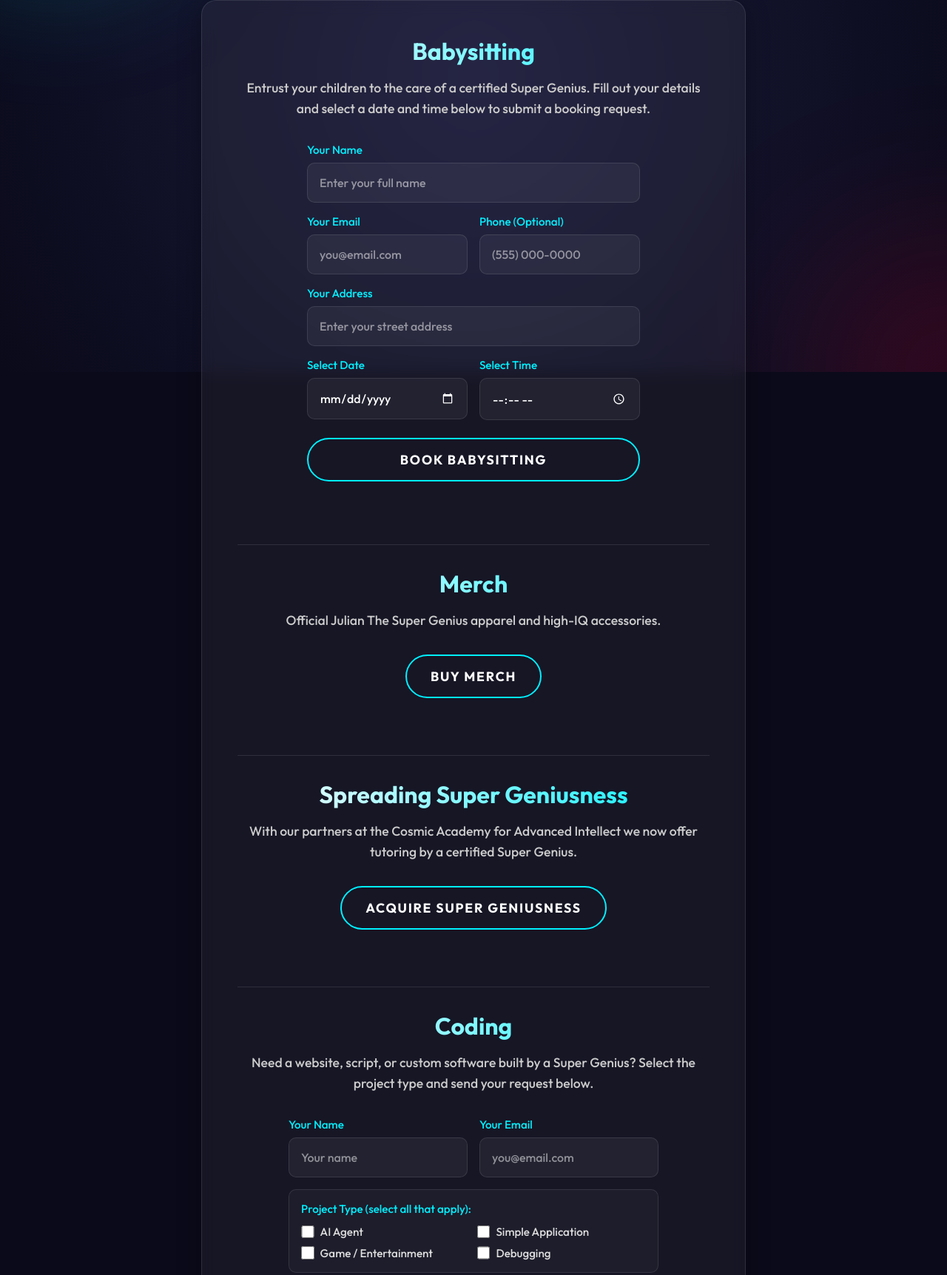
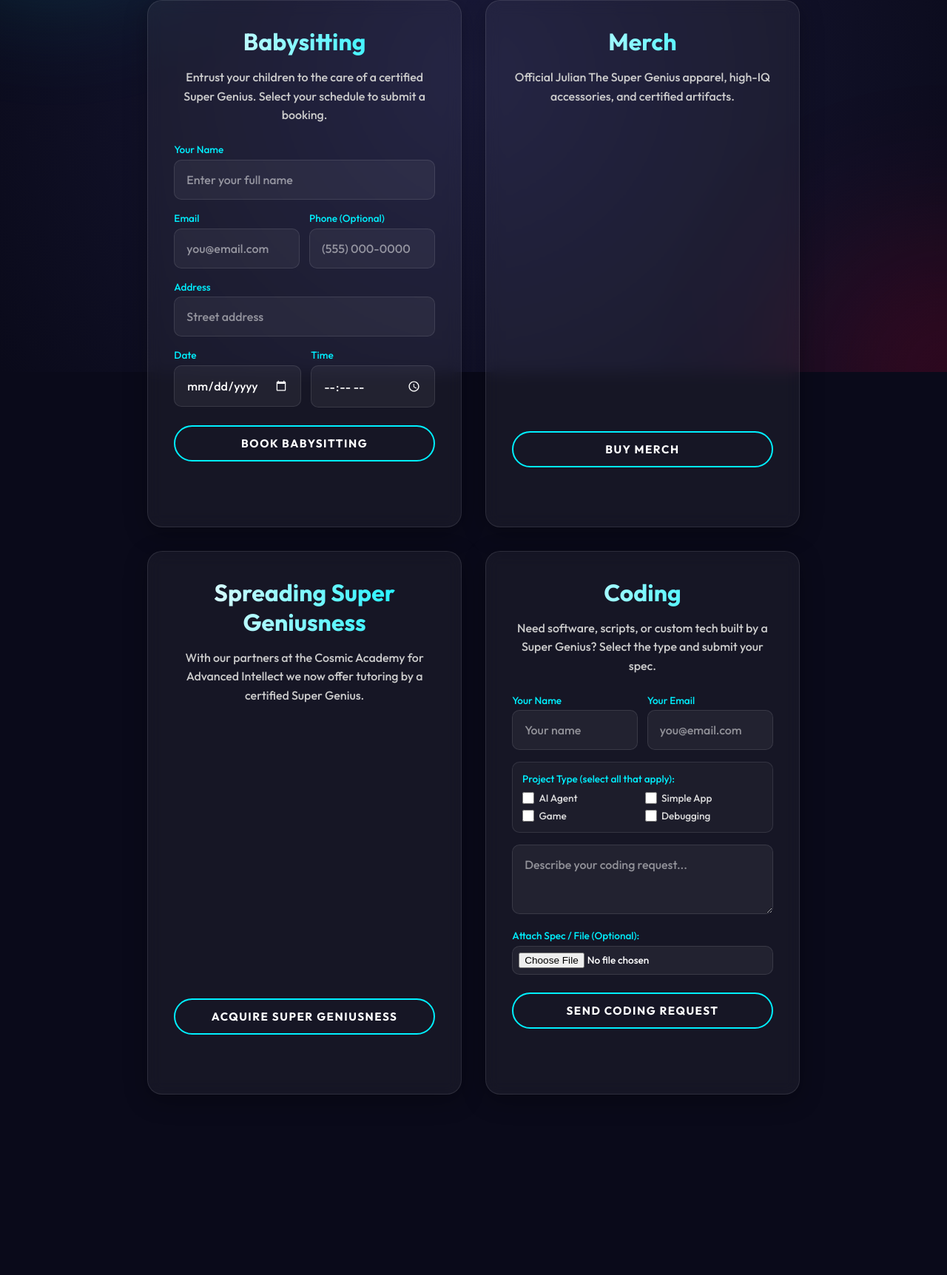
Before and after one commit to julianthesupergenius/julianthesupergenius, a plain HTML site: page products.html in a window 1280 px wide. Shown: the part 297-2021 px from the top of the page at 74% size. After the commit the page ends 1841 px from the top, so only its background shows below. Drawn offline with Linux system fonts and the light colour scheme.

Commit message:
Add files via upload

```diff
--- a/products.html
+++ b/products.html
@@ -15,99 +15,111 @@
         <a href="hartsbrook-post.html" class="nav-link">Hartsbrook Post</a>
         <a href="products.html" class="nav-link active">Our Products</a>
     </nav>
-    <div class="container">
+    <div class="container" style="max-width: 1000px;">
         <header>
             <h1 class="glitch" data-text="OUR PRODUCTS">OUR PRODUCTS</h1>
             <h2 class="subtitle">GENIUS SERVICES &amp; MERCH</h2>
         </header>
 
         <main>
-            <div class="glass-card">
-                <!-- 1. Babysitting -->
+            <div style="display: grid; grid-template-columns: repeat(auto-fit, minmax(320px, 1fr)); gap: 2rem; align-items: stretch;">
+                <!-- 1. Babysitting Box -->
+                <div class="glass-card" style="display: flex; flex-direction: column; justify-content: space-between; padding: 2.2rem;">
+                    <div>
                         <h3>Babysitting</h3>
-                <p>Entrust your children to the care of a certified Super Genius. Fill out your details and select a date and time below to submit a booking request.</p>
-                <form id="babysitting-form" class="email-form" style="max-width: 450px; margin: 0 auto 1rem auto;">
+                        <p style="font-size: 1rem; margin-bottom: 1.5rem;">Entrust your children to the care of a certified Super Genius. Select your schedule to submit a booking.</p>
+                        <form id="babysitting-form" class="email-form" style="margin-top: 0;">
                             <div class="form-group" style="text-align: left;">
-                        <label for="babysit-name" style="display: block; margin-bottom: 0.5rem; color: var(--primary); font-size: 0.95rem;">Your Name</label>
+                                <label for="babysit-name" style="display: block; margin-bottom: 0.3rem; color: var(--primary); font-size: 0.85rem;">Your Name</label>
                                 <input type="text" id="babysit-name" class="form-input" placeholder="Enter your full name" required>
                             </div>
-                    <div style="display: grid; grid-template-columns: 1fr 1fr; gap: 1rem;">
+                            <div style="display: grid; grid-template-columns: 1fr 1fr; gap: 0.8rem;">
                                 <div class="form-group" style="text-align: left;">
-                            <label for="babysit-email" style="display: block; margin-bottom: 0.5rem; color: var(--primary); font-size: 0.95rem;">Your Email</label>
+                                    <label for="babysit-email" style="display: block; margin-bottom: 0.3rem; color: var(--primary); font-size: 0.85rem;">Email</label>
                                     <input type="email" id="babysit-email" class="form-input" placeholder="you@email.com" required>
                                 </div>
                                 <div class="form-group" style="text-align: left;">
-                            <label for="babysit-phone" style="display: block; margin-bottom: 0.5rem; color: var(--primary); font-size: 0.95rem;">Phone (Optional)</label>
+                                    <label for="babysit-phone" style="display: block; margin-bottom: 0.3rem; color: var(--primary); font-size: 0.85rem;">Phone (Optional)</label>
                                     <input type="tel" id="babysit-phone" class="form-input" placeholder="(555) 000-0000">
                                 </div>
                             </div>
                             <div class="form-group" style="text-align: left;">
-                        <label for="babysit-address" style="display: block; margin-bottom: 0.5rem; color: var(--primary); font-size: 0.95rem;">Your Address</label>
-                        <input type="text" id="babysit-address" class="form-input" placeholder="Enter your street address" required>
+                                <label for="babysit-address" style="display: block; margin-bottom: 0.3rem; color: var(--primary); font-size: 0.85rem;">Address</label>
+                                <input type="text" id="babysit-address" class="form-input" placeholder="Street address" required>
                             </div>
-                    <div style="display: grid; grid-template-columns: 1fr 1fr; gap: 1rem;">
+                            <div style="display: grid; grid-template-columns: 1fr 1fr; gap: 0.8rem;">
                                 <div class="form-group" style="text-align: left;">
-                            <label for="babysit-date" style="display: block; margin-bottom: 0.5rem; color: var(--primary); font-size: 0.95rem;">Select Date</label>
+                                    <label for="babysit-date" style="display: block; margin-bottom: 0.3rem; color: var(--primary); font-size: 0.85rem;">Date</label>
                                     <input type="date" id="babysit-date" class="form-input" required style="color-scheme: dark;">
                                 </div>
                                 <div class="form-group" style="text-align: left;">
-                            <label for="babysit-time" style="display: block; margin-bottom: 0.5rem; color: var(--primary); font-size: 0.95rem;">Select Time</label>
+                                    <label for="babysit-time" style="display: block; margin-bottom: 0.3rem; color: var(--primary); font-size: 0.85rem;">Time</label>
                                     <input type="time" id="babysit-time" class="form-input" required style="color-scheme: dark;">
                                 </div>
                             </div>
-                    <button type="submit" id="babysit-submit-btn" class="cta-button" style="margin-top: 0.5rem;">Book Babysitting</button>
-                    <p id="babysit-status" style="margin-top: 0.8rem; margin-bottom: 0; font-weight: bold; min-height: 1.5rem;"></p>
+                            <button type="submit" id="babysit-submit-btn" class="cta-button" style="width: 100%; margin-top: 0.5rem; padding: 0.8rem 1.2rem; font-size: 0.95rem;">Book Babysitting</button>
+                            <p id="babysit-status" style="margin-top: 0.8rem; margin-bottom: 0; font-weight: bold; min-height: 1.5rem; font-size: 0.9rem;"></p>
                         </form>
+                    </div>
+                </div>
 
-                <hr class="divider">
+                <!-- 2. Merch Box -->
+                <div class="glass-card" style="display: flex; flex-direction: column; justify-content: space-between; padding: 2.2rem; text-align: center;">
+                    <div>
+                        <h3>Merch</h3>
+                        <p style="font-size: 1rem; margin-bottom: 2rem;">Official Julian The Super Genius apparel, high-IQ accessories, and certified artifacts.</p>
+                    </div>
+                    <div style="margin-top: auto;">
+                        <button type="button" class="cta-button" onclick="typeInDevelopment('merch-status')" style="width: 100%; padding: 0.8rem 1.2rem; font-size: 0.95rem;">Buy Merch</button>
+                        <p id="merch-status" style="margin-top: 1rem; margin-bottom: 0; color: var(--secondary); font-weight: 700; font-size: 1.1rem; min-height: 1.8rem; letter-spacing: 0.1em; text-transform: uppercase;"></p>
+                    </div>
+                </div>
 
-                <!-- 2. Merch -->
-                <h3>Merch</h3>
-                <p>Official Julian The Super Genius apparel and high-IQ accessories.</p>
-                <button type="button" class="cta-button" onclick="typeInDevelopment('merch-status')">Buy Merch</button>
-                <p id="merch-status" style="margin-top: 1rem; margin-bottom: 0; color: var(--secondary); font-weight: 700; font-size: 1.2rem; min-height: 1.8rem; letter-spacing: 0.1em; text-transform: uppercase;"></p>
+                <!-- 3. Spreading Super Geniusness Box -->
+                <div class="glass-card" style="display: flex; flex-direction: column; justify-content: space-between; padding: 2.2rem; text-align: center;">
+                    <div>
+                        <h3>Spreading Super Geniusness</h3>
+                        <p style="font-size: 1rem; margin-bottom: 2rem;">With our partners at the Cosmic Academy for Advanced Intellect we now offer tutoring by a certified Super Genius.</p>
+                    </div>
+                    <div style="margin-top: auto;">
+                        <button type="button" class="cta-button" onclick="typeInDevelopment('genius-status')" style="width: 100%; padding: 0.8rem 1.2rem; font-size: 0.95rem;">Acquire Super Geniusness</button>
+                        <p id="genius-status" style="margin-top: 1rem; margin-bottom: 0; color: var(--secondary); font-weight: 700; font-size: 1.1rem; min-height: 1.8rem; letter-spacing: 0.1em; text-transform: uppercase;"></p>
+                    </div>
+                </div>
 
-                <hr class="divider">
-
-                <!-- 3. Spreading Super Geniusness -->
-                <h3>Spreading Super Geniusness</h3>
-                <p>With our partners at the Cosmic Academy for Advanced Intellect we now offer tutoring by a certified Super Genius.</p>
-                <button type="button" class="cta-button" onclick="typeInDevelopment('genius-status')">Acquire Super Geniusness</button>
-                <p id="genius-status" style="margin-top: 1rem; margin-bottom: 0; color: var(--secondary); font-weight: 700; font-size: 1.2rem; min-height: 1.8rem; letter-spacing: 0.1em; text-transform: uppercase;"></p>
-
-                <hr class="divider">
-
-                <!-- 4. Coding -->
+                <!-- 4. Coding Box -->
+                <div class="glass-card" style="display: flex; flex-direction: column; justify-content: space-between; padding: 2.2rem;">
+                    <div>
                         <h3>Coding</h3>
-                <p>Need a website, script, or custom software built by a Super Genius? Select the project type and send your request below.</p>
-                <form id="coding-form" class="email-form" style="max-width: 500px; margin: 0 auto;">
-                    <div style="display: grid; grid-template-columns: 1fr 1fr; gap: 1rem;">
+                        <p style="font-size: 1rem; margin-bottom: 1.5rem;">Need software, scripts, or custom tech built by a Super Genius? Select the type and submit your spec.</p>
+                        <form id="coding-form" class="email-form" style="margin-top: 0;">
+                            <div style="display: grid; grid-template-columns: 1fr 1fr; gap: 0.8rem;">
                                 <div class="form-group" style="text-align: left;">
-                            <label for="coding-name" style="display: block; margin-bottom: 0.5rem; color: var(--primary); font-size: 0.95rem;">Your Name</label>
+                                    <label for="coding-name" style="display: block; margin-bottom: 0.3rem; color: var(--primary); font-size: 0.85rem;">Your Name</label>
                                     <input type="text" id="coding-name" class="form-input" placeholder="Your name" required>
                                 </div>
                                 <div class="form-group" style="text-align: left;">
-                            <label for="coding-email" style="display: block; margin-bottom: 0.5rem; color: var(--primary); font-size: 0.95rem;">Your Email</label>
+                                    <label for="coding-email" style="display: block; margin-bottom: 0.3rem; color: var(--primary); font-size: 0.85rem;">Your Email</label>
                                     <input type="email" id="coding-email" class="form-input" placeholder="you@email.com" required>
                                 </div>
                             </div>
-                    <div class="form-group" style="text-align: left; background: rgba(255, 255, 255, 0.03); padding: 1rem; border-radius: 10px; border: 1px solid var(--glass-border);">
-                        <label style="display: block; margin-bottom: 0.75rem; color: var(--primary); font-size: 0.95rem; font-weight: 500;">Project Type (select all that apply):</label>
-                        <div style="display: grid; grid-template-columns: repeat(auto-fit, minmax(200px, 1fr)); gap: 0.6rem;">
-                            <label style="display: flex; align-items: center; gap: 0.5rem; cursor: pointer; color: #ddd; font-size: 0.95rem;">
-                                <input type="checkbox" name="coding-type" value="AI Agent" style="accent-color: var(--primary); width: 1.1rem; height: 1.1rem; cursor: pointer;">
+                            <div class="form-group" style="text-align: left; background: rgba(255, 255, 255, 0.03); padding: 0.8rem; border-radius: 10px; border: 1px solid var(--glass-border);">
+                                <label style="display: block; margin-bottom: 0.5rem; color: var(--primary); font-size: 0.85rem; font-weight: 500;">Project Type (select all that apply):</label>
+                                <div style="display: grid; grid-template-columns: 1fr 1fr; gap: 0.4rem;">
+                                    <label style="display: flex; align-items: center; gap: 0.4rem; cursor: pointer; color: #ddd; font-size: 0.85rem;">
+                                        <input type="checkbox" name="coding-type" value="AI Agent" style="accent-color: var(--primary); width: 1rem; height: 1rem; cursor: pointer;">
                                         AI Agent
                                     </label>
-                            <label style="display: flex; align-items: center; gap: 0.5rem; cursor: pointer; color: #ddd; font-size: 0.95rem;">
-                                <input type="checkbox" name="coding-type" value="Simple Application" style="accent-color: var(--primary); width: 1.1rem; height: 1.1rem; cursor: pointer;">
-                                Simple Application
+                                    <label style="display: flex; align-items: center; gap: 0.4rem; cursor: pointer; color: #ddd; font-size: 0.85rem;">
+                                        <input type="checkbox" name="coding-type" value="Simple Application" style="accent-color: var(--primary); width: 1rem; height: 1rem; cursor: pointer;">
+                                        Simple App
                                     </label>
-                            <label style="display: flex; align-items: center; gap: 0.5rem; cursor: pointer; color: #ddd; font-size: 0.95rem;">
-                                <input type="checkbox" name="coding-type" value="Game / Entertainment" style="accent-color: var(--primary); width: 1.1rem; height: 1.1rem; cursor: pointer;">
-                                Game / Entertainment
+                                    <label style="display: flex; align-items: center; gap: 0.4rem; cursor: pointer; color: #ddd; font-size: 0.85rem;">
+                                        <input type="checkbox" name="coding-type" value="Game / Entertainment" style="accent-color: var(--primary); width: 1rem; height: 1rem; cursor: pointer;">
+                                        Game
                                     </label>
-                            <label style="display: flex; align-items: center; gap: 0.5rem; cursor: pointer; color: #ddd; font-size: 0.95rem;">
-                                <input type="checkbox" name="coding-type" value="Debugging" style="accent-color: var(--primary); width: 1.1rem; height: 1.1rem; cursor: pointer;">
+                                    <label style="display: flex; align-items: center; gap: 0.4rem; cursor: pointer; color: #ddd; font-size: 0.85rem;">
+                                        <input type="checkbox" name="coding-type" value="Debugging" style="accent-color: var(--primary); width: 1rem; height: 1rem; cursor: pointer;">
                                         Debugging
                                     </label>
                                 </div>
@@ -116,12 +128,14 @@
                                 <textarea id="coding-request" class="form-input" rows="3" placeholder="Describe your coding request..." required></textarea>
                             </div>
                             <div class="form-group" style="text-align: left;">
-                        <label for="coding-file" style="display: block; margin-bottom: 0.5rem; color: var(--primary); font-size: 0.95rem;">Attach File or Spec (Optional):</label>
-                        <input type="file" id="coding-file" class="form-input" style="padding: 0.6rem;">
+                                <label for="coding-file" style="display: block; margin-bottom: 0.3rem; color: var(--primary); font-size: 0.85rem;">Attach Spec / File (Optional):</label>
+                                <input type="file" id="coding-file" class="form-input" style="padding: 0.5rem; font-size: 0.85rem;">
                             </div>
-                    <button type="submit" id="coding-submit-btn" class="cta-button">Send Coding Request</button>
-                    <p id="coding-status" style="margin-top: 0.8rem; margin-bottom: 0; font-weight: bold; min-height: 1.5rem;"></p>
+                            <button type="submit" id="coding-submit-btn" class="cta-button" style="width: 100%; margin-top: 0.5rem; padding: 0.8rem 1.2rem; font-size: 0.95rem;">Send Coding Request</button>
+                            <p id="coding-status" style="margin-top: 0.8rem; margin-bottom: 0; font-weight: bold; min-height: 1.5rem; font-size: 0.9rem;"></p>
                         </form>
+                    </div>
+                </div>
             </div>
         </main>
     </div>
```
Lines whose indentation alone changed are shown as unchanged.
